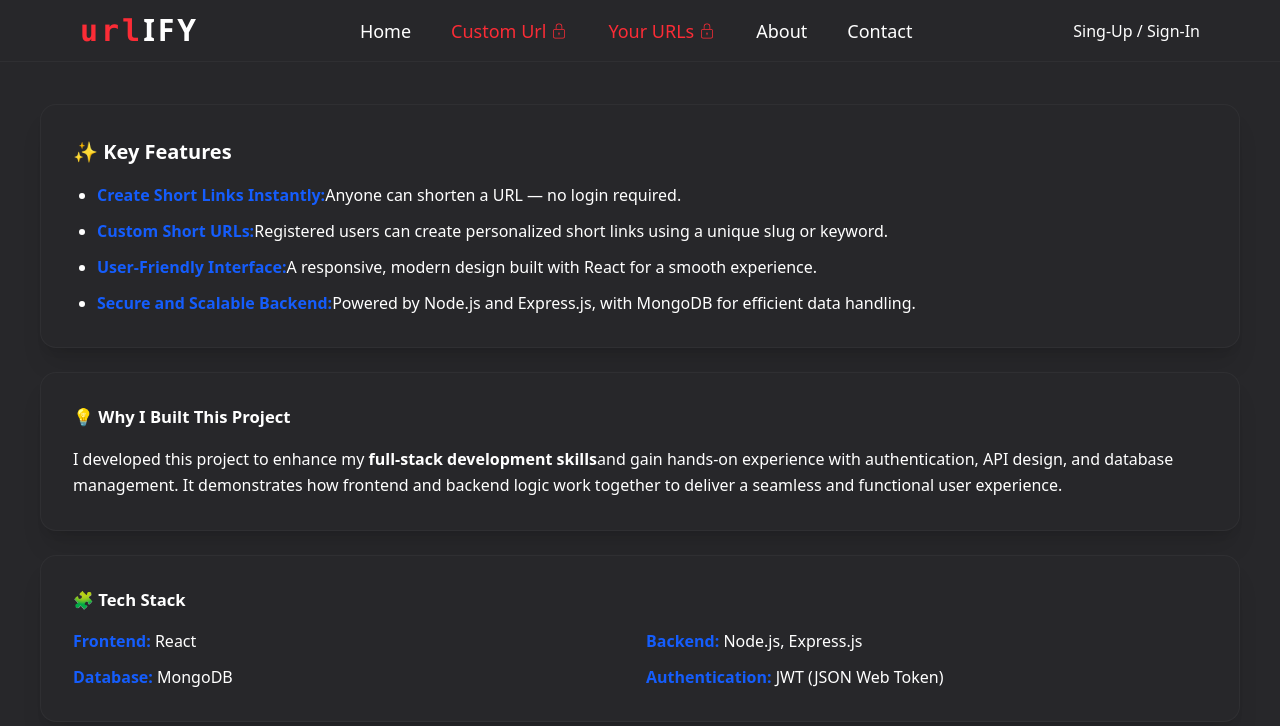
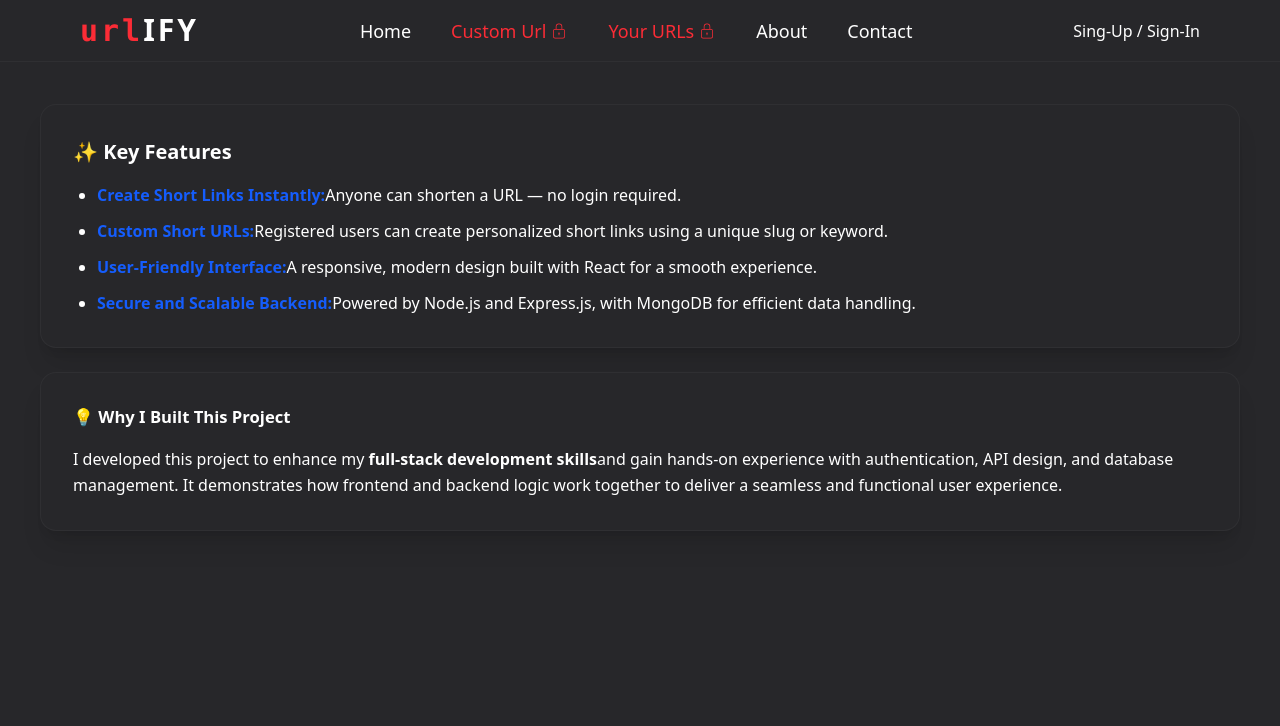
Before and after one commit to tuvarnitin/url-shortener, a React (Vite) app in the folder frontend/: page /about in a window 1280 px wide. Shown: the top 726 px of the page. Built offline with nearby package versions, Linux system fonts and the light colour scheme; no server answers.

Commit message:
Remove Tech Stack section from AboutPage
Removed the Tech Stack section from the AboutPage.

```diff
--- a/frontend/pages/AboutPage.jsx
+++ b/frontend/pages/AboutPage.jsx
@@ -33,16 +33,6 @@ const AboutPage = () => {
           It demonstrates how frontend and backend logic work together to deliver a seamless and functional user experience.
         </p>
       </div>
-
-      <div className="text-left text-white bg-zinc-800 rounded-2xl p-8 border-[1px] border-[#ffffff0a] shadow-xl">
-        <h3 className="text-[max(1.3vw,16px)] font-semibold mb-4">🧩 Tech Stack</h3>
-        <ul className="grid grid-cols-1 sm:grid-cols-2 gap-3">
-          <li><span className="font-semibold text-blue-600">Frontend:</span> React</li>
-          <li><span className="font-semibold text-blue-600">Backend:</span> Node.js, Express.js</li>
-          <li><span className="font-semibold text-blue-600">Database:</span> MongoDB</li>
-          <li><span className="font-semibold text-blue-600">Authentication:</span> JWT (JSON Web Token)</li>
-        </ul>
-      </div>
     </div>
   )
 }
```
